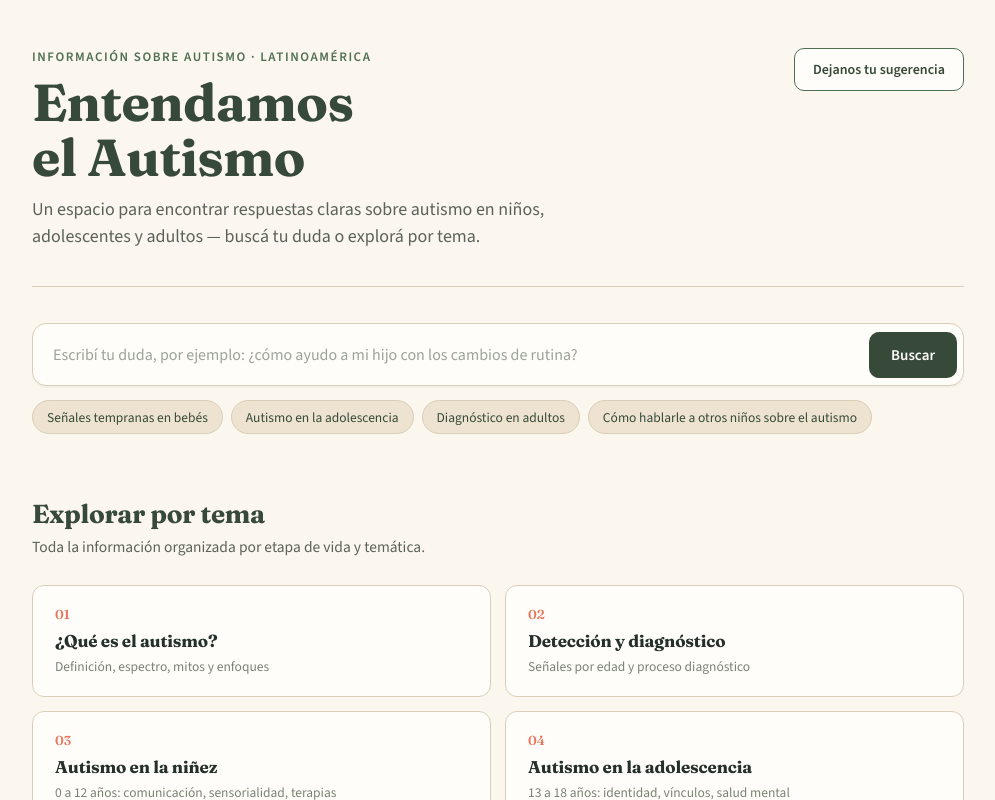
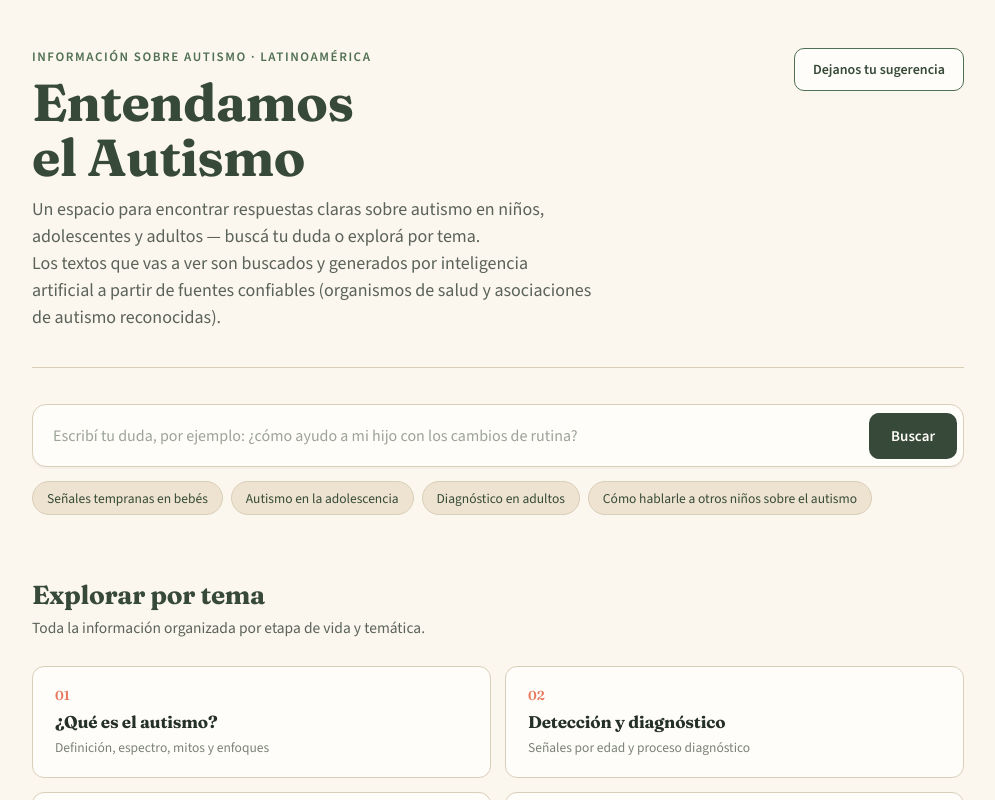
Before and after one commit to emilienmcclaude-sketch/autismo-web, a Next.js app: page / in a window 1280 px wide. Shown: the top 800 px of the page, without its empty margins (142-1137 px from the left). Built offline with nearby package versions, Linux system fonts and the light colour scheme.

Commit message:
Update index.js

```diff
--- a/pages/index.js
+++ b/pages/index.js
@@ -101,6 +101,7 @@ export default function Home() {
               <div className="eyebrow">Información sobre autismo · Latinoamérica</div>
               <h1>Entendamos<br />el Autismo</h1>
               <p>Un espacio para encontrar respuestas claras sobre autismo en niños, adolescentes y adultos — buscá tu duda o explorá por tema.</p>
+<p className="header-note">Los textos que vas a ver son buscados y generados por inteligencia artificial a partir de fuentes confiables (organismos de salud y asociaciones de autismo reconocidas).</p>
             </div>
             <button className="suggestion-btn" onClick={() => setShowSugerencia(true)}>
               Dejanos tu sugerencia
```
